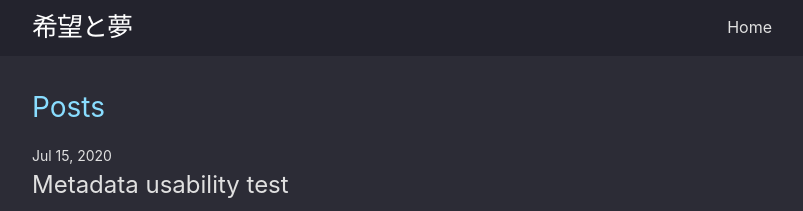
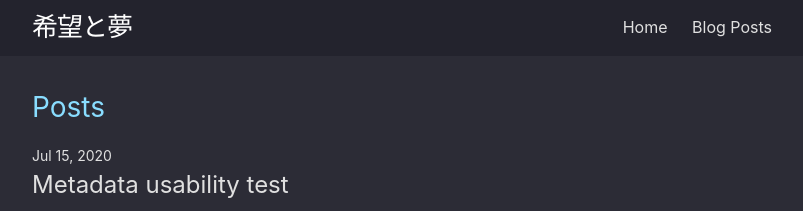
Before and after one commit to garciaErick/blog, a Jekyll site: the page built from index.md, in a window 1280 px wide. Shown: the top 211 px of the page, without its empty margins (238-1041 px from the left). Built offline with Jekyll 4.4.1, drawn with Linux system fonts in a browser that asks for light colours.

Commit message:
Update header.html

```diff
--- a/_includes/header.html
+++ b/_includes/header.html
@@ -18,7 +18,8 @@
         </label>
 
         <div class="trigger">
-					<a class="page-link" rel="author" href="https://erick-garcia.com">Home</a>
+		<a class="page-link" rel="author" href="https://erick-garcia.com">Home</a>
+		<a class="page-link" rel="author" href="blog.erick-garcia.com">Blog Posts</a>
           {%- for path in page_paths -%}
             {%- assign my_page = site.pages | where: "path", path | first -%}
             {%- if my_page.title -%}
```
